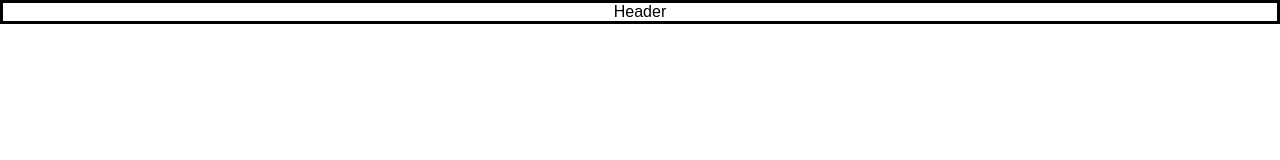
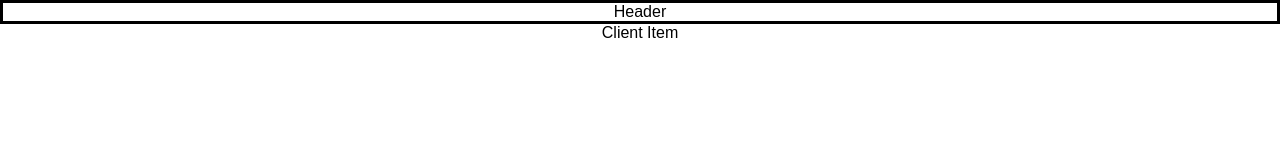
Before and after one commit to SpencerFaust/sagas-portfolio, a React (Create React App) app: page / in a window 1280 px wide. Shown: the top 160 px of the page. Built offline with nearby package versions, Linux system fonts and the light colour scheme.

Commit message:
Added admin holder component, rest up routing in app and routing through client side.

```diff
--- a/package.json
+++ b/package.json
@@ -9,6 +9,7 @@
     "react": "^16.6.3",
     "react-dom": "^16.6.3",
     "react-redux": "^5.0.7",
+    "react-router-dom": "^4.3.1",
     "react-scripts": "^2.1.3",
     "redux": "^4.0.0",
     "redux-logger": "^3.0.6",
--- a/src/components/App/App.js
+++ b/src/components/App/App.js
@@ -1,6 +1,12 @@
 import React, { Component } from 'react';
+import { HashRouter as Router, Route } from 'react-router-dom';
+import { connect } from 'react-redux';
 import './App.css';
+
+// Importing components
 import Header from '../Header/Header';
+import AdminHolder from '../Admin/AdminHolder/AdminHolder';
+import ClientList from '../Client/ClientList/ClientList';
 
 class App extends Component {
   // Renders the entire app on the DOM
@@ -8,6 +14,13 @@ class App extends Component {
     return (
       <div className="App">
         <Header />
+
+        <Router>
+          <div>
+            <Route exact path='/' component={ClientList} />
+            <Route exact path='/admin' component={AdminHolder} />
+          </div>
+        </Router>
       </div>
     );
   }
--- a/src/components/Client/ClientItem/ClientItem.js
+++ b/src/components/Client/ClientItem/ClientItem.js
@@ -0,0 +1,14 @@
+import React, { Component } from 'react';
+
+class ClientList extends Component {
+    // Renders the entire app on the DOM
+    render() {
+      return (
+        <div>
+            Client Item
+        </div>
+      );
+    }
+  }
+
+  export default ClientList;
--- a/src/components/Client/ClientList/ClientList.js
+++ b/src/components/Client/ClientList/ClientList.js
@@ -0,0 +1,15 @@
+import React, { Component } from 'react';
+import ClientItem from '../ClientItem/ClientItem';
+
+class ClientList extends Component {
+    // Renders the entire app on the DOM
+    render() {
+      return (
+        <div>
+            <ClientItem />
+        </div>
+      );
+    }
+  }
+
+  export default ClientList;
```
Also changed, not shown: src/components/Admin/AdminHolder/AdminHolder.js (added), 1 other file (tests, documents, lock files or other folders).
